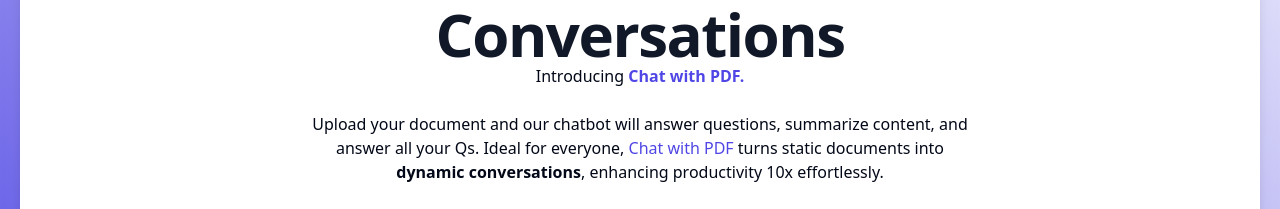
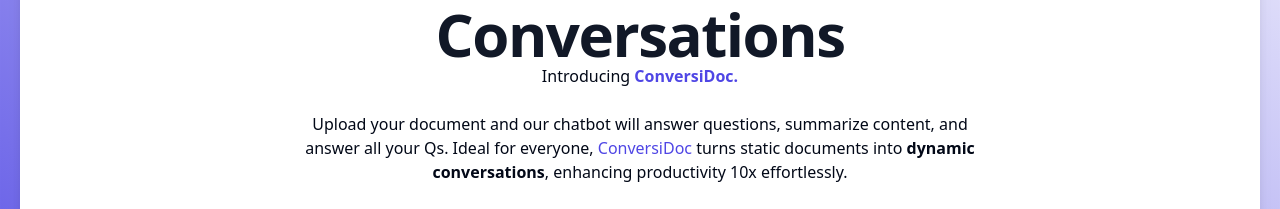
Before and after one commit to souvick-mukherjee/ConversiDoc, a Next.js app: page / in a window 1280 px wide. Shown: the part 300-509 px from the top of the page. Built offline with nearby package versions, Linux system fonts and the light colour scheme.

Commit message:
title updated

```diff
--- a/app/layout.tsx
+++ b/app/layout.tsx
@@ -6,7 +6,7 @@
 const inter = Inter({ subsets: ["latin"] });
 
 export const metadata: Metadata = {
-  title: "Chat with PDF",
+  title: "ConversiDoc",
   description: "Generated by create next app",
 };
 
--- a/app/page.tsx
+++ b/app/page.tsx
@@ -63,12 +63,12 @@
             </p>
             <p className="">
               Introducing{" "}
-              <span className="text-indigo-600 font-bold">Chat with PDF.</span>
+              <span className="text-indigo-600 font-bold">ConversiDoc.</span>
               <br />
               <br />
               Upload your document and our chatbot will answer questions,
               summarize content, and answer all your Qs. Ideal for everyone,
-              <span className="text-indigo-600"> Chat with PDF</span> turns
+              <span className="text-indigo-600"> ConversiDoc</span> turns
               static documents into{" "}
               <span className="font-bold">dynamic conversations</span>,
               enhancing productivity 10x effortlessly.
--- a/components/Header.tsx
+++ b/components/Header.tsx
@@ -8,7 +8,7 @@
   return (
     <div className='flex justify-between bg-white shadow-sm p-5 border-b'>
         <Link href='/dashboard' className='text-2xl'>
-        Chat to <span className="text-indigo-600">PDF</span>
+        Conversi<span className="text-indigo-600">Doc</span>
         </Link>
 
         <SignedIn>
```
